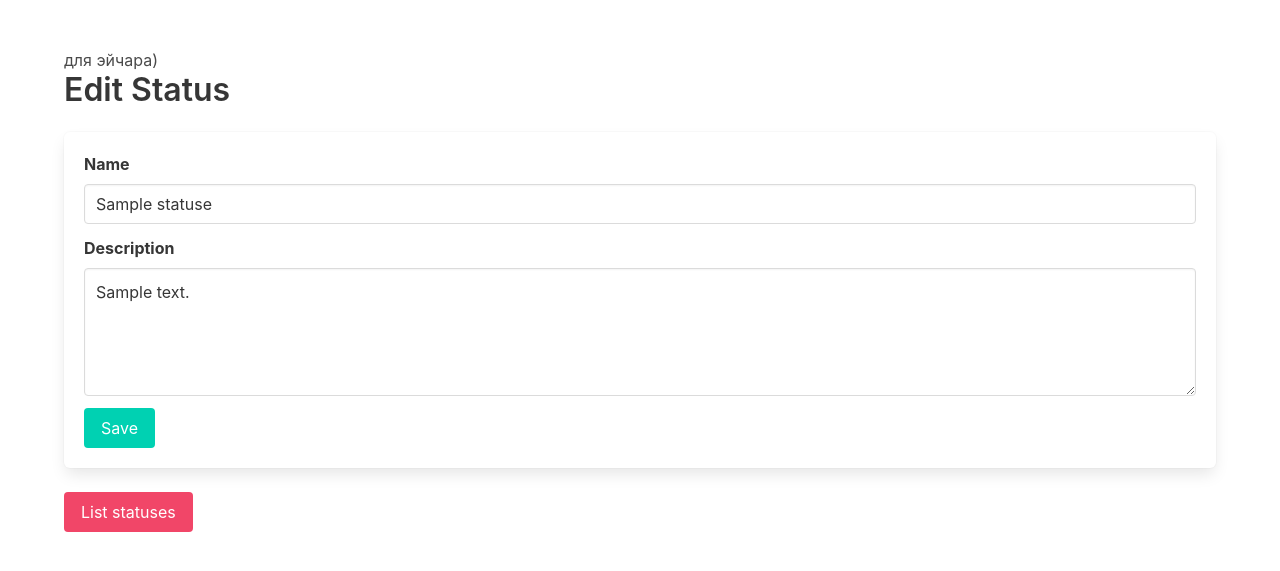
After one commit to turamant/Order-execution-control, a FastAPI app: page /statuses/1/edit in a window 1280 px wide. The commit adds this page. Shown: the top 571 px of the page. Run offline with FastAPI, Linux system fonts and the light colour scheme; tables that the repository leaves empty hold one stand-in row (values such as "Sample post").

Commit message:
CRUD for status

```diff
--- a/routers/status_web_router.py
+++ b/routers/status_web_router.py
@@ -35,3 +35,80 @@
 async def statuses(request: Request, db: Session = Depends(get_db)):
     statuses = db.query(StatusDB).all()
     return templates.TemplateResponse("status_list.html", {"request": request, "statuses": statuses})
+
+
+
+@status_web_router.get("/create", response_class=HTMLResponse)
+async def create_status(request: Request, db: Session = Depends(get_db)):
+
+    return templates.TemplateResponse("status_create.html",
+                                       {"request": request
+                                        })
+
+@status_web_router.post("/create", response_class=HTMLResponse)
+async def store_status(request: Request, db: Session = Depends(get_db)):
+    form = await request.form()
+    name = form.get("name")
+    description = form.get("description")
+
+    new_status = StatusDB(
+        name=name,
+        description=description,
+
+    )
+    db.add(new_status)
+    db.commit()
+
+    return templates.TemplateResponse("status_detail.html",
+                                      {"request": request,
+                                       "status": new_status
+                                       })
+
+@status_web_router.get("/{status_id}", response_class=HTMLResponse)
+async def read_status(request: Request, status_id: int, db: Session = Depends(get_db)):
+    db_status = db.query(StatusDB).filter(StatusDB.id == status_id).first()
+    if db_status is None:
+        raise HTTPException(status_code=404, detail="Status not found")
+    return templates.TemplateResponse("status_detail.html",
+                                      {"request": request,
+                                       "status": db_status})
+
+
+@status_web_router.get("/{status_id}/edit", response_class=HTMLResponse)
+async def edit_status(request: Request, status_id: int, db: Session = Depends(get_db)):
+    db_status = db.query(StatusDB).filter(StatusDB.id == status_id).first()
+
+    if db_status is None:
+        raise HTTPException(status_code=404, detail="Status not found")
+    return templates.TemplateResponse("status_edit.html", {"request": request,
+                                                         "status": db_status,
+                                                         })
+
+@status_web_router.post("/{status_id}/edit", response_class=HTMLResponse)
+async def update_status(request: Request, status_id: int, db: Session = Depends(get_db)):
+    db_status = db.query(StatusDB).filter(StatusDB.id == status_id).first()
+    if db_status is None:
+        raise HTTPException(status_code=404, detail="Status not found")
+
+    form = await request.form()
+    db_status.name = form.get("name")
+    db_status.description = form.get("description")
+    db.commit()
+    return templates.TemplateResponse("status_detail.html",
+                                      {"request": request,
+                                       "status": db_status,
+                                       })
+
+
+
+@status_web_router.get("/{status_id}/delete", response_class=HTMLResponse)
+async def delete_task(request: Request, status_id: int, db: Session = Depends(get_db)):
+    db_status = db.query(StatusDB).filter(StatusDB.id == status_id).first()
+    if db_status is None:
+        raise HTTPException(status_code=404, detail="Status not found")
+    # Удалите задачу
+    db.delete(db_status)
+    db.commit()
+    return templates.TemplateResponse("status_list.html",
+                                      {"request": request,
+                                       "statuses": db.query(StatusDB).all()})
--- a/routers/task_web_router.py
+++ b/routers/task_web_router.py
@@ -45,7 +45,8 @@
     return templates.TemplateResponse("task_create.html",
                                        {"request": request,
                                         "responsibles": responsibles,
-                                        "statuses": statuses})
+                                        "statuses": statuses
+                                        })
 
 @task_web_router.post("/create", response_class=HTMLResponse)
 async def store_task(request: Request, db: Session = Depends(get_db)):
--- a/templates/status_create.html
+++ b/templates/status_create.html
@@ -11,6 +11,12 @@
             </div>
         </div>
         <div class="field">
+            <label class="label" for="name">Description</label>
+            <div class="control">
+                <input class="input" type="text" id="description" name="description" required>
+            </div>
+        </div>
+        <div class="field">
             <div class="control">
                 <button class="button is-primary" type="submit">Create</button>
             </div>
--- /dev/null
+++ b/templates/status_edit.html
@@ -0,0 +1,28 @@
+{% extends "base.html" %}
+
+{% block content %}
+<h1 class="title">Edit Status</h1>
+<form method="post" class="box">
+    <div class="field">
+        <label class="label" for="title">Name</label>
+        <div class="control">
+            <input type="text" class="input" id="name" name="name" value="{{ status.name }}" required>
+        </div>
+    </div>
+    <div class="field">
+        <label class="label" for="description">Description</label>
+        <div class="control">
+            <textarea class="textarea" id="description" name="description" required>{{ status.description }}</textarea>
+        </div>
+    </div>
+
+    <div class="field">
+        <div class="control">
+            <button type="submit" class="button is-primary">Save</button>
+        </div>
+    </div>
+</form>
+<div class="buttons">
+    <a href="/statuses/" class="button is-danger">List statuses</a>
+</div>
+{% endblock %}
```
Also changed, not shown: templates/status_detail.html (added, +17 -0 lines), templates/status_list.html (+5 -4 lines).
